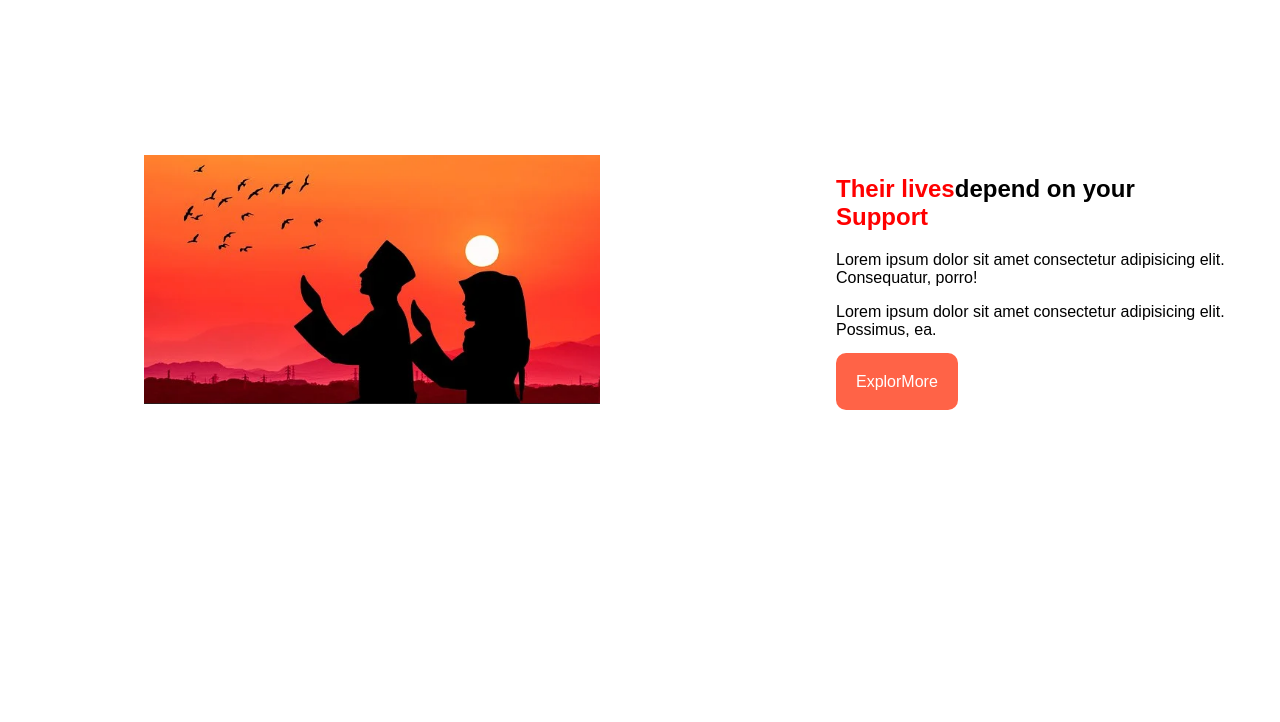
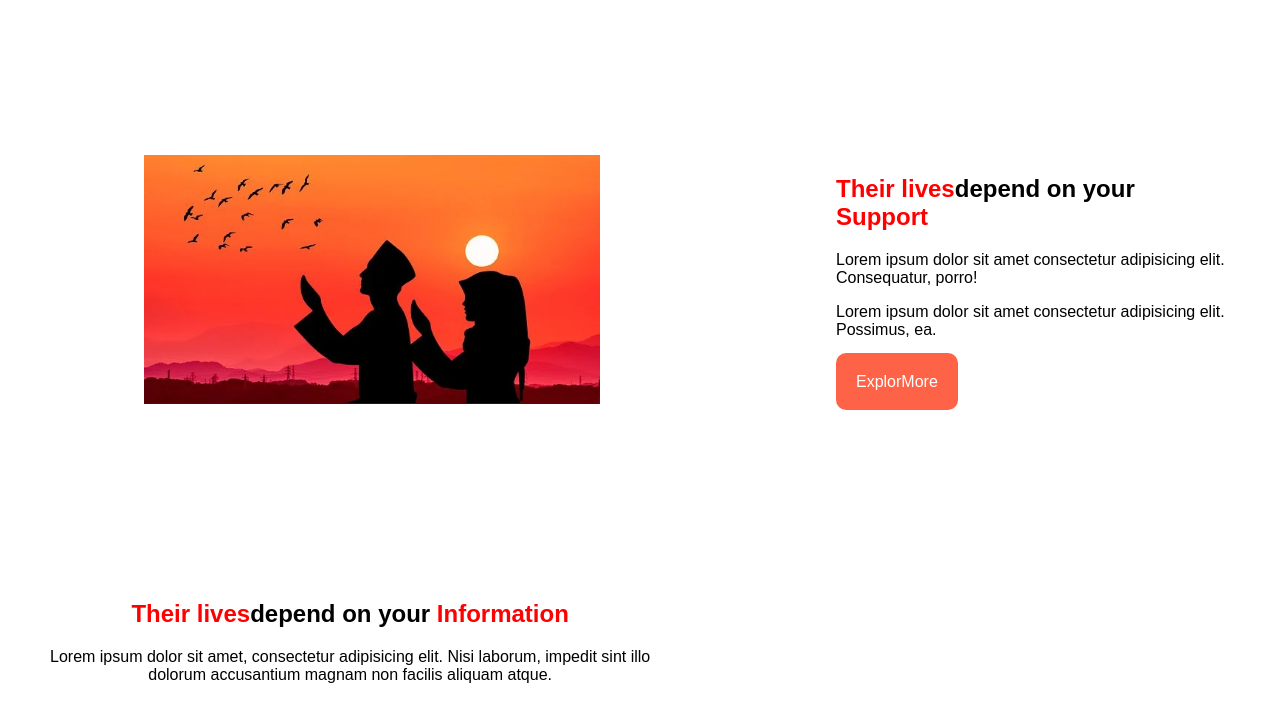
Before and after one commit to alow-akter/Eid-ul-adha-Zakat, a plain HTML site: page Eid-Ul-Adha-main/images/index.html in a window 1280 px wide. Shown: the part 1359-2081 px from the top of the page. Before the commit the page ends 1889 px from the top, so only its background shows below. Drawn offline with Linux system fonts and the light colour scheme.

Commit message:
third commit

```diff
--- a/Eid-Ul-Adha-main/images/index.html
+++ b/Eid-Ul-Adha-main/images/index.html
@@ -48,6 +48,16 @@
         </div>
     </section>
     <br><br><br><br>
+    <section>
+        <div class="center-6">
+            <h1><span>Their lives</span>depend on your <span>Information</span></h1>
+            <p>
+                Lorem ipsum dolor sit amet, consectetur adipisicing elit. Nisi laborum, impedit sint illo <br> dolorum
+                accusantium magnam non facilis aliquam atque.
+            </p>
+        </div>
+
+    </section>
 </body>
 
 </html>
--- a/Eid-Ul-Adha-main/images/style.css
+++ b/Eid-Ul-Adha-main/images/style.css
@@ -52,3 +52,7 @@ section {
 .center-5 {
     margin-left: 20%;
 }
+
+.center-6 {
+    text-align: center;
+}
```
